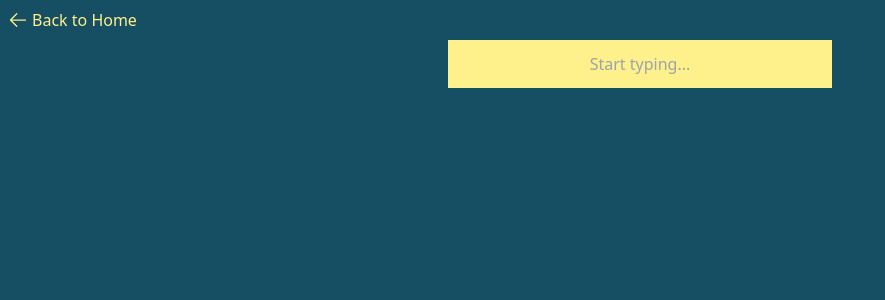
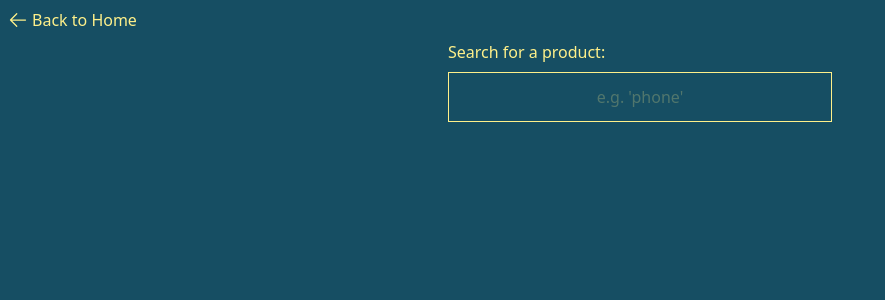
Before and after one commit to cliveportman/24daysofvue, a Vue app: page /gift-search-bar in a window 1280 px wide. Shown: the top 300 px of the page, without its empty margins (0-885 px from the left). Built offline with nearby package versions, Linux system fonts and the light colour scheme.

Commit message:
styling changes

```diff
--- a/src/routes/gift-search-bar/Index.vue
+++ b/src/routes/gift-search-bar/Index.vue
@@ -19,12 +19,15 @@ watch(searchTerm, (term) => {
 
 <template>
   <div class="w-full h-full flex flex-col gap-5 justify-start items-center">
-    <input
-      type="text"
-      class="sm:w-96 p-3 bg-yellow-200 text-teal-900 font-medium text-center"
-      v-model="searchTerm"
-      placeholder="Start typing..."
-    />
+    <label class="text-yellow-200"
+      >Search for a product:
+      <input
+        type="text"
+        class="block sm:w-96 p-3 mt-2 border-yellow-200 border bg-transparent text-yellow-200 placeholder:text-yellow-200 placeholder:text-opacity-25 font-medium text-center"
+        v-model="searchTerm"
+        placeholder="e.g. 'phone'"
+      />
+    </label>
     <ul v-if="products.length" class="grid grid-cols-2 gap-4 sm:w-96">
       <li v-for="product in products" class="relative">
         <img
```
